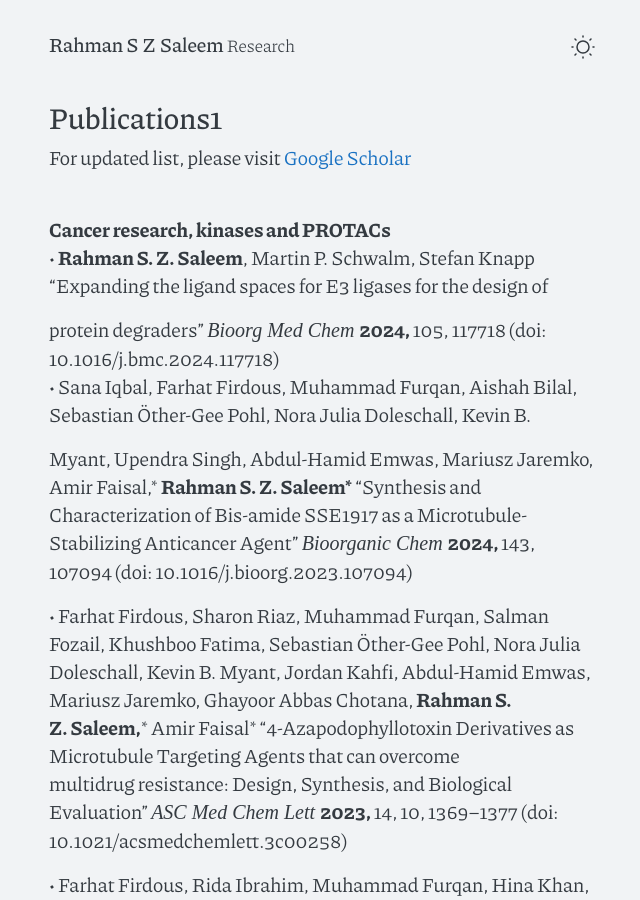
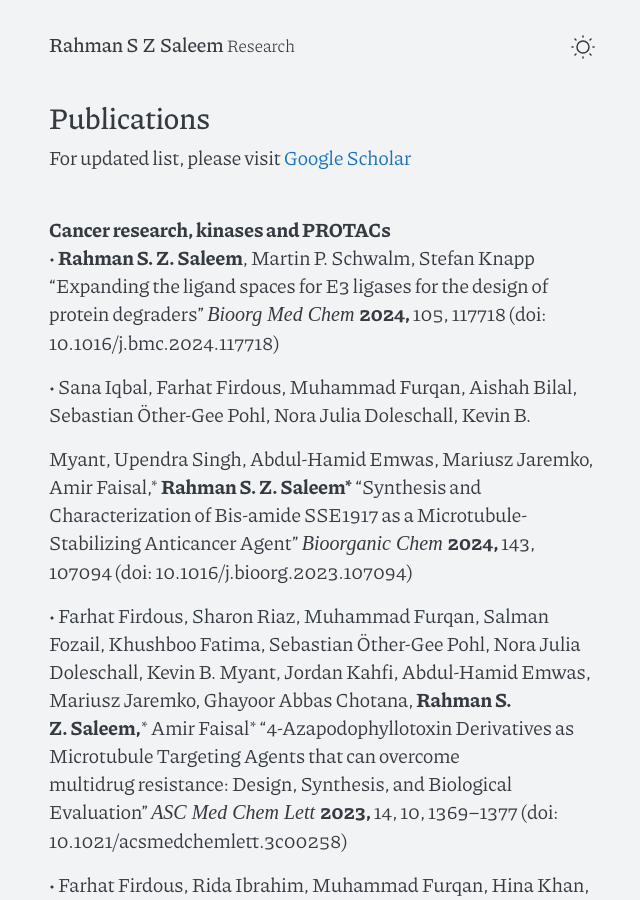
Before and after one commit to rahmanszsaleem/rahmanszsaleem.github.io, a Jekyll site: the page publication.html, which Jekyll copies as it is, in a window 1280 px wide and 900 px high. Shown: the whole window, without its empty margins (318-958 px from the left). Built offline with Jekyll 4.4.1, drawn with Linux system fonts in a browser that asks for light colours; some web fonts are replaced.

Commit message:
Update publication.html

```diff
--- a/publication.html
+++ b/publication.html
@@ -62,12 +62,13 @@
 </header>
 
   <main>
-    <h1 id="Publications">Publications1</h1>
+    <h1 id="Publications">Publications</h1>
 
 
 <p>For updated list, please visit <a href="https://scholar.google.com.pk/citations?hl=en&user=dGv6WBMAAAAJ&view_op=list_works&sortby=pubdate">Google Scholar</a> </p>
-<p><b> <br/>Cancer research, kinases and PROTACs <br/></b>&#8226; <b>Rahman S. Z. Saleem</b>, Martin P. Schwalm, Stefan Knapp &#8220;Expanding the ligand spaces for E3 ligases for the design of <br/></p>
-<p>protein degraders&#8221; <i>Bioorg Med Chem <b></b></i><b>2024, </b>105, 117718<b> </b>(doi: 10.1016/j.bmc.2024.117718) <br/>&#8226; Sana Iqbal, Farhat Firdous, Muhammad Furqan, Aishah Bilal, Sebastian &#214;ther-Gee Pohl, Nora Julia Doleschall, Kevin B. <br/></p>
+
+    <p><b> <br/>Cancer research, kinases and PROTACs <br/></b>&#8226; <b>Rahman S. Z. Saleem</b>, Martin P. Schwalm, Stefan Knapp &#8220;Expanding the ligand spaces for E3 ligases for the design of <br/> protein degraders&#8221; <i>Bioorg Med Chem <b></b></i><b>2024, </b>105, 117718<b> </b>(doi: 10.1016/j.bmc.2024.117718) <br/></p>
+   <p>   &#8226; Sana Iqbal, Farhat Firdous, Muhammad Furqan, Aishah Bilal, Sebastian &#214;ther-Gee Pohl, Nora Julia Doleschall, Kevin B. <br/></p>
 <p>Myant, Upendra Singh, Abdul-Hamid Emwas, Mariusz Jaremko, Amir Faisal,* <b>Rahman S. Z. Saleem*</b> &#8220;Synthesis and <br/>Characterization of Bis-amide SSE1917 as a Microtubule-Stabilizing Anticancer Agent&#8221; <i>Bioorganic Chem <b></b></i><b>2024, </b>143, <br/>107094<b> </b>(doi: 10.1016/j.bioorg.2023.107094) <br/></p>
 <p>&#8226; Farhat Firdous, Sharon Riaz, Muhammad Furqan, Salman Fozail, Khushboo Fatima, Sebastian &#214;ther-Gee Pohl, Nora Julia <br/>Doleschall, Kevin B. Myant, Jordan Kahfi, Abdul-Hamid Emwas, Mariusz Jaremko, Ghayoor Abbas Chotana, <b>Rahman S. <br/>Z. Saleem,</b>* Amir Faisal* &#8220;4-Azapodophyllotoxin Derivatives as Microtubule Targeting Agents that can overcome <br/>multidrug resistance: Design, Synthesis, and Biological Evaluation&#8221; <i>ASC Med Chem Lett <b></b></i><b>2023,</b> 14, 10, 1369&#8211;1377 (doi: <br/>10.1021/acsmedchemlett.3c00258) <br/></p>
 <p>&#8226; Farhat Firdous, Rida Ibrahim, Muhammad Furqan, Hina Khan, Hadeeqa Raza, Upendra Singh, Abdul-Hamid Emwas, <br/>Mariusz Jaremko, Ghayoor Abbas Chotana, Amir Faisal*<b>, Rahman S. Z. Saleem</b>* &#8220;Synthesis and Characterization of <br/>Griseofulvin Derivatives as Microtubule-Stabilizing Agents&#8221; <i>ChemistrySelect.</i> <b>2022, </b>7, e202202832.<b> </b>(doi: <br/>10.1002/slct.202202832). <br/></p>
```
